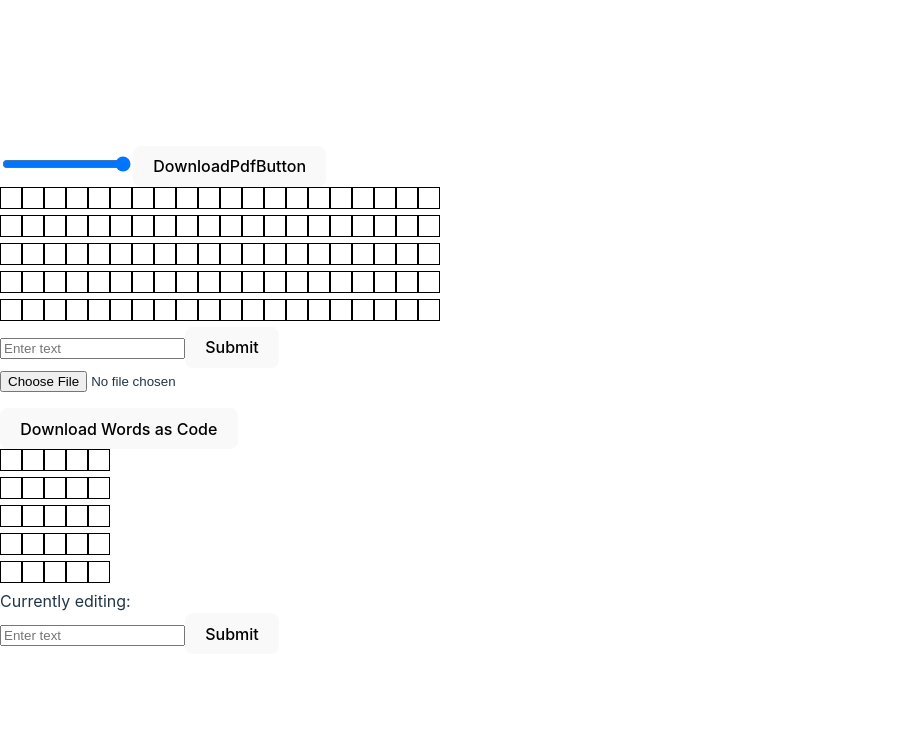
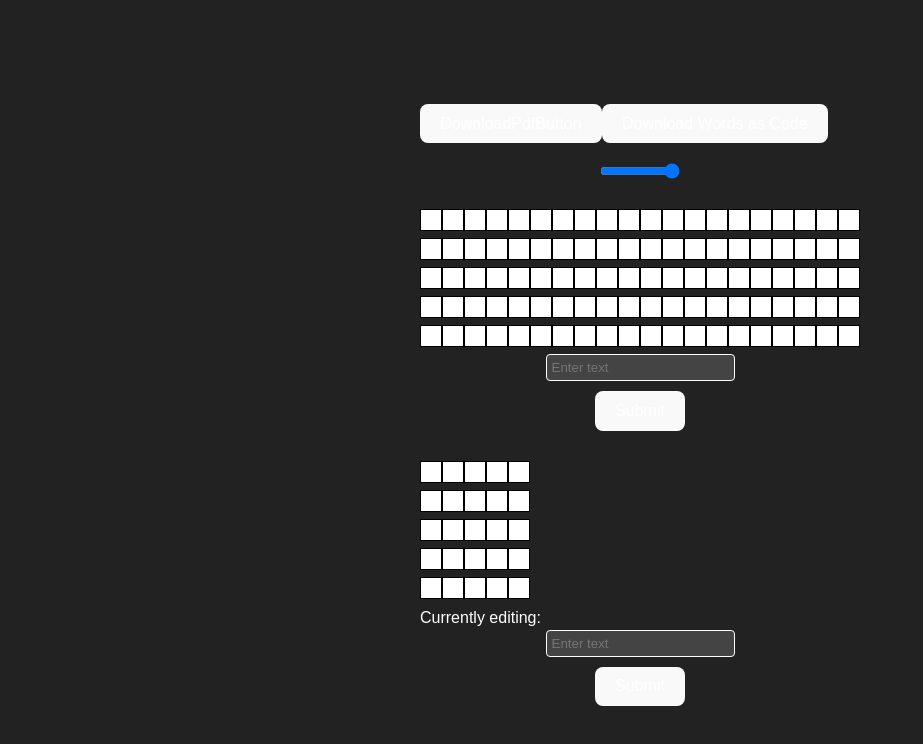
Before and after one commit to erik-sth/pixelboard, a React (Vite) app: page / in a window 1280 px wide. Shown: the top 744 px of the page, without its empty margins (0-923 px from the left). Built offline with nearby package versions, Linux system fonts and the light colour scheme.

Commit message:
update css and added nav

```diff
--- /dev/null
+++ b/src/App.css
@@ -0,0 +1,87 @@
+/* App.css */
+
+body {
+  background-color: #222; /* Dark background color */
+  color: #fff; /* White text color */
+  font-family: Arial, sans-serif;
+  display: flex;
+  flex-direction: column;
+  justify-content: center;
+  align-items: center;
+  height: 100vh;
+  margin: 0;
+  padding: 20px; /* Add padding to create space around the content */
+}
+
+input[type="range"] {
+  width: 80%;
+  margin-bottom: 20px; /* Add space below the range input */
+}
+
+form {
+  display: flex;
+  flex-direction: column;
+  align-items: center;
+  margin-bottom: 20px; /* Add space below the form */
+}
+
+input[name="textInput"] {
+  padding: 5px;
+  border: 1px solid #fff;
+  border-radius: 4px;
+  background-color: #444; /* Dark input field background color */
+  color: #fff;
+  margin-bottom: 10px; /* Adjust the margin to control space */
+}
+
+button {
+  padding: 10px 20px;
+  background-color: #007bff; /* Blue button background color */
+  color: #fff;
+  border: none;
+  border-radius: 4px;
+  cursor: pointer;
+  margin-bottom: 10px; /* Add space below buttons */
+}
+
+input[type="file"] {
+  display: none;
+}
+
+ul {
+  list-style: none;
+  padding: 0;
+  text-align: center;
+}
+
+li {
+  margin: 10px 0; /* Add space between list items */
+}
+
+button:hover {
+  background-color: #0056b3; /* Darker blue on hover */
+}
+
+button:focus {
+  outline: none; /* Remove the default outline on focus */
+}
+
+button:active {
+  background-color: #004292; /* Darker blue on click */
+}
+
+.slider-and-buttons {
+  display: flex;
+  flex-direction: column;
+  align-items: center;
+  margin-bottom: 20px; /* Add space below the slider and buttons group */
+}
+
+.slider-and-buttons input[type="range"] {
+  width: 80px; /* Adjust the width of the slider */
+  margin: 10px 0; /* Add space above and below the slider */
+}
+
+.slider-and-buttons button {
+  margin-top: 10px; /* Add space above the buttons */
+}
--- a/src/App.tsx
+++ b/src/App.tsx
@@ -1,30 +1,37 @@
-import React, { useState } from "react";
+import { useState, ChangeEvent, FormEvent } from "react";
 import MatrixComponent from "./pixelboard/pixelboard";
 import AllChar from "./pixelboard/allChar";
-import DownloadPdfButton from "./pixelboard/DownloadPdf";
+import "./App.css";
+import { Nav } from "./Nav";
 
 function App() {
   const [currentString, setCurrentString] = useState<string>("");
   const [allWords, setAllWords] = useState<string[]>([]);
   const [width, setWidth] = useState<number>(20);
 
-  const handleFormSubmit = (e) => {
+  const handleFormSubmit = (e: FormEvent<HTMLFormElement>) => {
     e.preventDefault();
-    const inputValue = e.target.elements.textInput.value;
+
+    const inputElement = e.currentTarget.querySelector(
+      '[name="textInput"]'
+    ) as HTMLInputElement;
+
+    if (inputElement) {
+      const inputValue = inputElement.value;
 
       setAllWords((prevWords) => [...prevWords, inputValue]);
-    e.target.elements.textInput.value = "";
+      inputElement.value = "";
+    }
   };
-
-  const handleFileUpload = (e) => {
+  const handleFileUpload = (e: ChangeEvent<HTMLInputElement>) => {
     const fileInput = e.target;
-    const file = fileInput.files[0];
+    const file = fileInput.files?.[0];
 
     if (file) {
       const reader = new FileReader();
       reader.onload = (event) => {
-        const fileContent = event.target.result;
-        const words = fileContent.match(/\b\w+\b/g) || []; // Extract words using a regular expression
+        const fileContent = (event.target as FileReader).result as string;
+        const words = fileContent.match(/\b\w+\b/g) || [];
 
         setAllWords((prevWords) => [...prevWords, ...words]);
       };
@@ -33,38 +40,18 @@ function App() {
     }
   };
 
-  const formatWordsAsCode = () => {
-    const codeOutput = `Words: [${allWords
-      .map((word) => `'${word}'`)
-      .join(", ")}]`;
-
-    const blob = new Blob([codeOutput], { type: "text/plain" });
-
-    const url = URL.createObjectURL(blob);
-
-    const a = document.createElement("a");
-    a.href = url;
-    a.download = "words.txt";
-
-    a.click();
-
-    URL.revokeObjectURL(url);
-  };
-
   return (
     <div>
+      <Nav width={width} allWords={allWords}></Nav>
+      <div className="slider-and-buttons">
         <input
           type="range"
           min="4"
           max="50"
           onChange={(e) => setWidth(parseInt(e.target.value))}
-      ></input>
-      <DownloadPdfButton width={width} height={5} words={allWords} />
-      <MatrixComponent
-        width={width}
-        height={5}
-        word={currentString}
-      ></MatrixComponent>
+        />
+      </div>
+      <MatrixComponent width={width} height={5} word={currentString} />
       <form onSubmit={handleFormSubmit}>
         <input name="textInput" placeholder="Enter text" />
         <button type="submit">Submit</button>
@@ -77,7 +64,6 @@ function App() {
           </li>
         ))}
       </ul>
-      <button onClick={formatWordsAsCode}>Download Words as Code</button>
       <AllChar />
     </div>
   );
--- /dev/null
+++ b/src/Nav.tsx
@@ -0,0 +1,35 @@
+import React from 'react'
+import DownloadPdfButton from './pixelboard/DownloadPdf'
+
+interface Props{
+    width: number;
+    allWords: string[];
+}
+
+export const Nav = ({width, allWords}: Props) => {
+
+    const formatWordsAsCode = () => {
+        const codeOutput = `Words: [${allWords
+          .map((word) => `'${word}'`)
+          .join(", ")}]`;
+
+        const blob = new Blob([codeOutput], { type: "text/plain" });
+
+        const url = URL.createObjectURL(blob);
+
+        const a = document.createElement("a");
+        a.href = url;
+        a.download = "words.txt";
+
+        a.click();
+
+        URL.revokeObjectURL(url);
+      };
+
+  return (
+    <div>
+        <DownloadPdfButton width={width} height={5} words={allWords} />
+        <button onClick={formatWordsAsCode}>Download Words as Code</button>
+    </div>
+  )
+}
```
Lines whose indentation alone changed are shown as unchanged.
